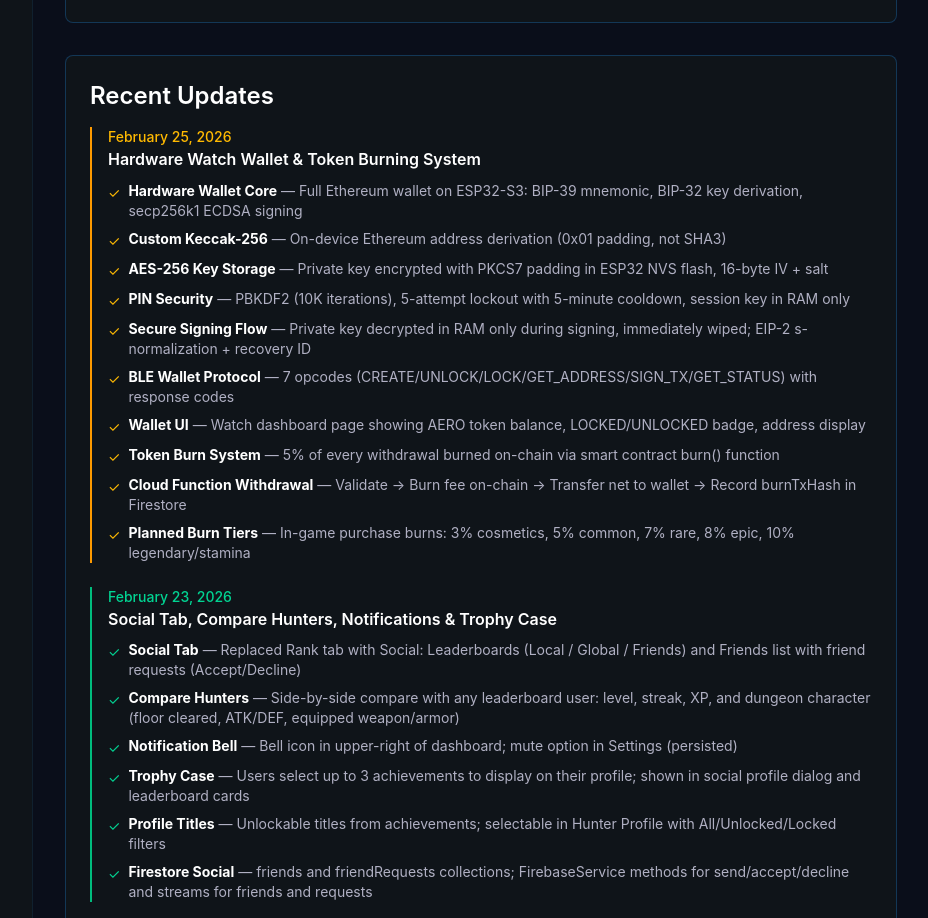
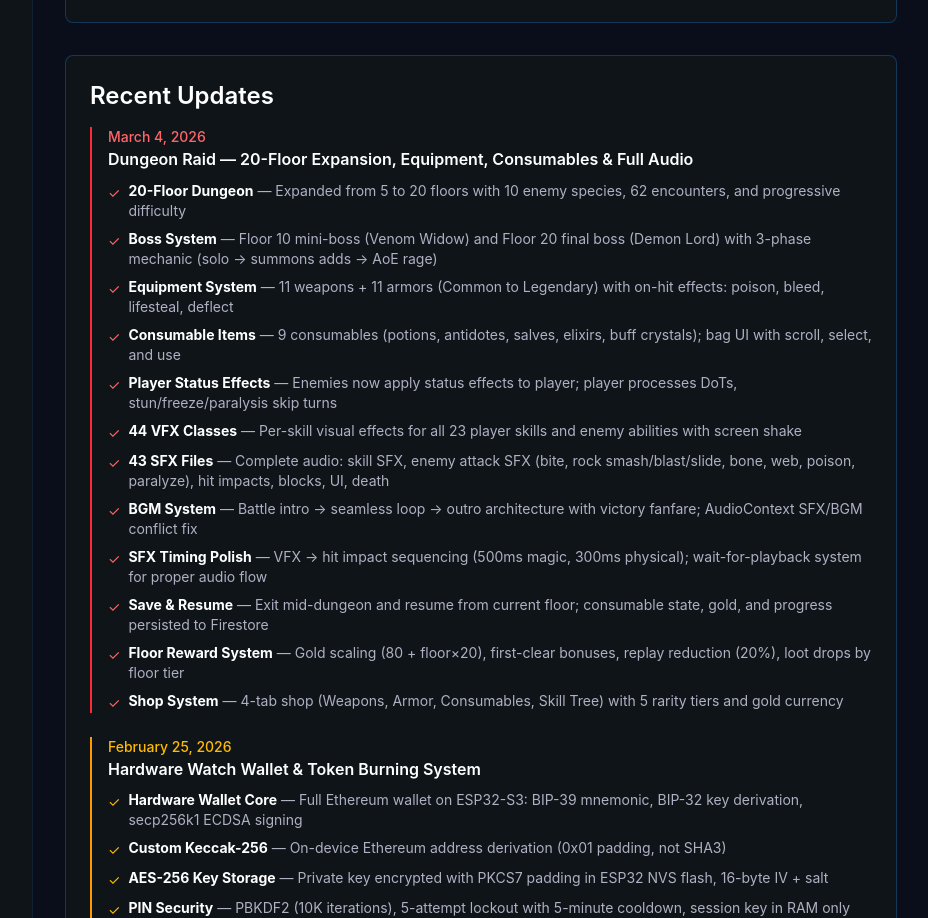
Before and after one commit to Aera0908/aerovit-doc, a React (Vite) app: page /progress in a window 1280 px wide. Shown: the part 1380-2298 px from the top of the page, without its empty margins (223-1151 px from the left). Built offline with nearby package versions, Linux system fonts and the light colour scheme.

Commit message:
Added dungeon progress

```diff
--- a/src/pages/Features.tsx
+++ b/src/pages/Features.tsx
@@ -120,16 +120,41 @@
           <h2 className="text-xl font-semibold text-white mb-4">Dungeon Raid Game</h2>
           <p className="text-[var(--text-secondary)] mb-4 text-sm">
             Pokemon-style turn-based dungeon crawler where your workout progress powers your in-game character.
+            20-floor dungeon with 10 enemy species, 3-phase final boss, full equipment and consumable systems.
           </p>
           <div className="hud-box p-5">
             <h3 className="text-sm font-medium text-[var(--primary-light)] mb-3">Game Features</h3>
             <ul className="text-[var(--text-secondary)] space-y-2 text-sm">
-              <li><span className="text-white">Turn-Based Combat:</span> Speed-based turn order with strategic skill selection</li>
-              <li><span className="text-white">Status Effects:</span> 10 effects including Poison, Burn, Freeze, Paralysis, and more</li>
-              <li><span className="text-white">Skill System:</span> 20+ skills across Physical, Magic, Heal, Buff, and Status categories</li>
-              <li><span className="text-white">Multi-Enemy Battles:</span> Fight multiple enemies per floor with target selection</li>
-              <li><span className="text-white">5-Floor Dungeons:</span> Progressive difficulty with boss fights</li>
-              <li><span className="text-white">AERO Token Rewards:</span> Earn tokens for dungeon completion</li>
+              <li><span className="text-white">Turn-Based Combat:</span> Speed-based turn order with strategic skill and item selection</li>
+              <li><span className="text-white">Status Effects:</span> 10 effects (Poison, Burn, Freeze, Paralysis, Bleed, Stun, Weaken, Slow, Blind, Curse) — applied to enemies and player</li>
+              <li><span className="text-white">23 Skills:</span> Physical (9), Magic (6), Heal (3), Buff (2), Status (3) with SP costs and AOE options</li>
+              <li><span className="text-white">10 Enemy Species:</span> Slime, Goblin, Skeleton, Spider, Toxic Slime, Wraith, Golem, Drake, and 2 bosses</li>
+              <li><span className="text-white">20-Floor Dungeon:</span> Progressive difficulty with multi-enemy encounters (up to 5 per floor)</li>
+              <li><span className="text-white">Boss Fights:</span> Floor 10 mini-boss (Venom Widow) + Floor 20 final boss (Demon Lord) with 3-phase mechanic</li>
+              <li><span className="text-white">Save &amp; Resume:</span> Exit mid-run and resume from your current floor; consumable state persisted</li>
+              <li><span className="text-white">AERO Token Rewards:</span> Earn tokens for boss kills + gold/XP/skill points per floor</li>
+            </ul>
+          </div>
+          <div className="hud-box p-5 mt-4">
+            <h3 className="text-sm font-medium text-[var(--primary-light)] mb-3">Equipment &amp; Shop</h3>
+            <ul className="text-[var(--text-secondary)] space-y-2 text-sm">
+              <li><span className="text-white">11 Weapons:</span> Common to Legendary with special effects (poison, bleed, lifesteal on-hit)</li>
+              <li><span className="text-white">11 Armors:</span> Common to Legendary with special effects (deflect, poison attacker, lifesteal)</li>
+              <li><span className="text-white">9 Consumables:</span> Health/Stamina Potions, Antidote, Burn Salve, Smelling Salts, Holy Water, Elixir, Power Crystal, Shield Charm</li>
+              <li><span className="text-white">5 Rarity Tiers:</span> Common, Uncommon, Rare, Epic, Legendary</li>
+              <li><span className="text-white">Loot Drops:</span> Floor-scaled drops — Potions, Antidotes (floor 3+), Holy Water (floor 10+ rare)</li>
+              <li><span className="text-white">Skill Tree:</span> Unlock new skills with skill points earned from dungeon runs</li>
+            </ul>
+          </div>
+          <div className="hud-box p-5 mt-4">
+            <h3 className="text-sm font-medium text-[var(--primary-light)] mb-3">Audio &amp; Visual Polish</h3>
+            <ul className="text-[var(--text-secondary)] space-y-2 text-sm">
+              <li><span className="text-white">44 VFX Classes:</span> Per-skill visual effects for all player and enemy abilities</li>
+              <li><span className="text-white">43 SFX Files:</span> Unique sounds for skills, enemy attacks, hits, blocks, UI, and death sequences</li>
+              <li><span className="text-white">BGM System:</span> Intro → seamless loop → outro with victory fanfare; 0.10 volume ducking under SFX</li>
+              <li><span className="text-white">SFX Timing:</span> VFX → delay → hit impact sequence (500ms magic, 300ms physical) for clear feedback</li>
+              <li><span className="text-white">Block Animations:</span> Strong block (perfect, nullifies damage) and weak block with distinct SFX</li>
+              <li><span className="text-white">Death Sequence:</span> Body fall → weapon drop layered SFX</li>
             </ul>
           </div>
           <div className="hud-box p-5 mt-4">
--- a/src/pages/Progress.tsx
+++ b/src/pages/Progress.tsx
@@ -1,7 +1,7 @@
 export default function Progress() {
   const progressData = [
     { category: 'Mobile App', percentage: 92, status: 'In Development' },
-    { category: 'Dungeon Raid Game', percentage: 80, status: 'In Development' },
+    { category: 'Dungeon Raid Game', percentage: 92, status: 'In Development' },
     { category: 'Wearable Device', percentage: 90, status: 'In Development' },
     { category: 'AI Coach', percentage: 75, status: 'In Development' },
     { category: 'Web3 Integration', percentage: 85, status: 'In Development' },
@@ -62,6 +62,62 @@
       <div className="hud-panel p-6">
         <h2 className="text-2xl font-bold text-white mb-4">Recent Updates</h2>
         <div className="space-y-6">
+          {/* March 4, 2026 Update - Dungeon Game Major Expansion */}
+          <div className="border-l-2 border-red-500 pl-4">
+            <p className="text-sm text-red-400 font-medium">March 4, 2026</p>
+            <p className="text-white font-semibold mb-2">Dungeon Raid — 20-Floor Expansion, Equipment, Consumables &amp; Full Audio</p>
+            <ul className="space-y-2 text-sm text-[var(--text-secondary)]">
+              <li className="flex items-start gap-2">
+                <span className="text-red-400 mt-0.5">✓</span>
+                <span><strong className="text-white">20-Floor Dungeon</strong> — Expanded from 5 to 20 floors with 10 enemy species, 62 encounters, and progressive difficulty</span>
+              </li>
+              <li className="flex items-start gap-2">
+                <span className="text-red-400 mt-0.5">✓</span>
+                <span><strong className="text-white">Boss System</strong> — Floor 10 mini-boss (Venom Widow) and Floor 20 final boss (Demon Lord) with 3-phase mechanic (solo → summons adds → AoE rage)</span>
+              </li>
+              <li className="flex items-start gap-2">
+                <span className="text-red-400 mt-0.5">✓</span>
+                <span><strong className="text-white">Equipment System</strong> — 11 weapons + 11 armors (Common to Legendary) with on-hit effects: poison, bleed, lifesteal, deflect</span>
+              </li>
+              <li className="flex items-start gap-2">
+                <span className="text-red-400 mt-0.5">✓</span>
+                <span><strong className="text-white">Consumable Items</strong> — 9 consumables (potions, antidotes, salves, elixirs, buff crystals); bag UI with scroll, select, and use</span>
+              </li>
+              <li className="flex items-start gap-2">
+                <span className="text-red-400 mt-0.5">✓</span>
+                <span><strong className="text-white">Player Status Effects</strong> — Enemies now apply status effects to player; player processes DoTs, stun/freeze/paralysis skip turns</span>
+              </li>
+              <li className="flex items-start gap-2">
+                <span className="text-red-400 mt-0.5">✓</span>
+                <span><strong className="text-white">44 VFX Classes</strong> — Per-skill visual effects for all 23 player skills and enemy abilities with screen shake</span>
+              </li>
+              <li className="flex items-start gap-2">
+                <span className="text-red-400 mt-0.5">✓</span>
+                <span><strong className="text-white">43 SFX Files</strong> — Complete audio: skill SFX, enemy attack SFX (bite, rock smash/blast/slide, bone, web, poison, paralyze), hit impacts, blocks, UI, death</span>
+              </li>
+              <li className="flex items-start gap-2">
+                <span className="text-red-400 mt-0.5">✓</span>
+                <span><strong className="text-white">BGM System</strong> — Battle intro → seamless loop → outro architecture with victory fanfare; AudioContext SFX/BGM conflict fix</span>
+              </li>
+              <li className="flex items-start gap-2">
+                <span className="text-red-400 mt-0.5">✓</span>
+                <span><strong className="text-white">SFX Timing Polish</strong> — VFX → hit impact sequencing (500ms magic, 300ms physical); wait-for-playback system for proper audio flow</span>
+              </li>
+              <li className="flex items-start gap-2">
+                <span className="text-red-400 mt-0.5">✓</span>
+                <span><strong className="text-white">Save &amp; Resume</strong> — Exit mid-dungeon and resume from current floor; consumable state, gold, and progress persisted to Firestore</span>
+              </li>
+              <li className="flex items-start gap-2">
+                <span className="text-red-400 mt-0.5">✓</span>
+                <span><strong className="text-white">Floor Reward System</strong> — Gold scaling (80 + floor×20), first-clear bonuses, replay reduction (20%), loot drops by floor tier</span>
+              </li>
+              <li className="flex items-start gap-2">
+                <span className="text-red-400 mt-0.5">✓</span>
+                <span><strong className="text-white">Shop System</strong> — 4-tab shop (Weapons, Armor, Consumables, Skill Tree) with 5 rarity tiers and gold currency</span>
+              </li>
+            </ul>
+          </div>
+
           {/* February 25, 2026 Update - Hardware Wallet & Token Burning */}
           <div className="border-l-2 border-amber-500 pl-4">
             <p className="text-sm text-amber-400 font-medium">February 25, 2026</p>
```
